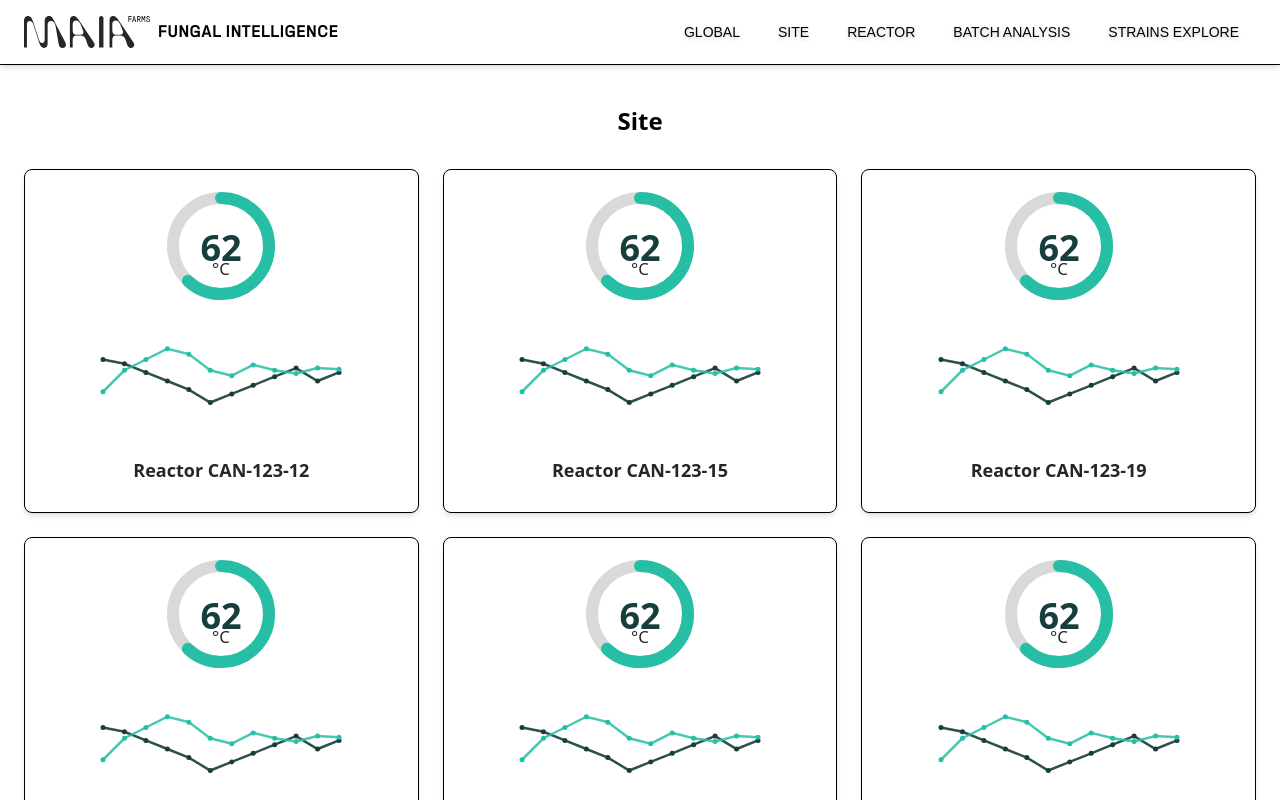
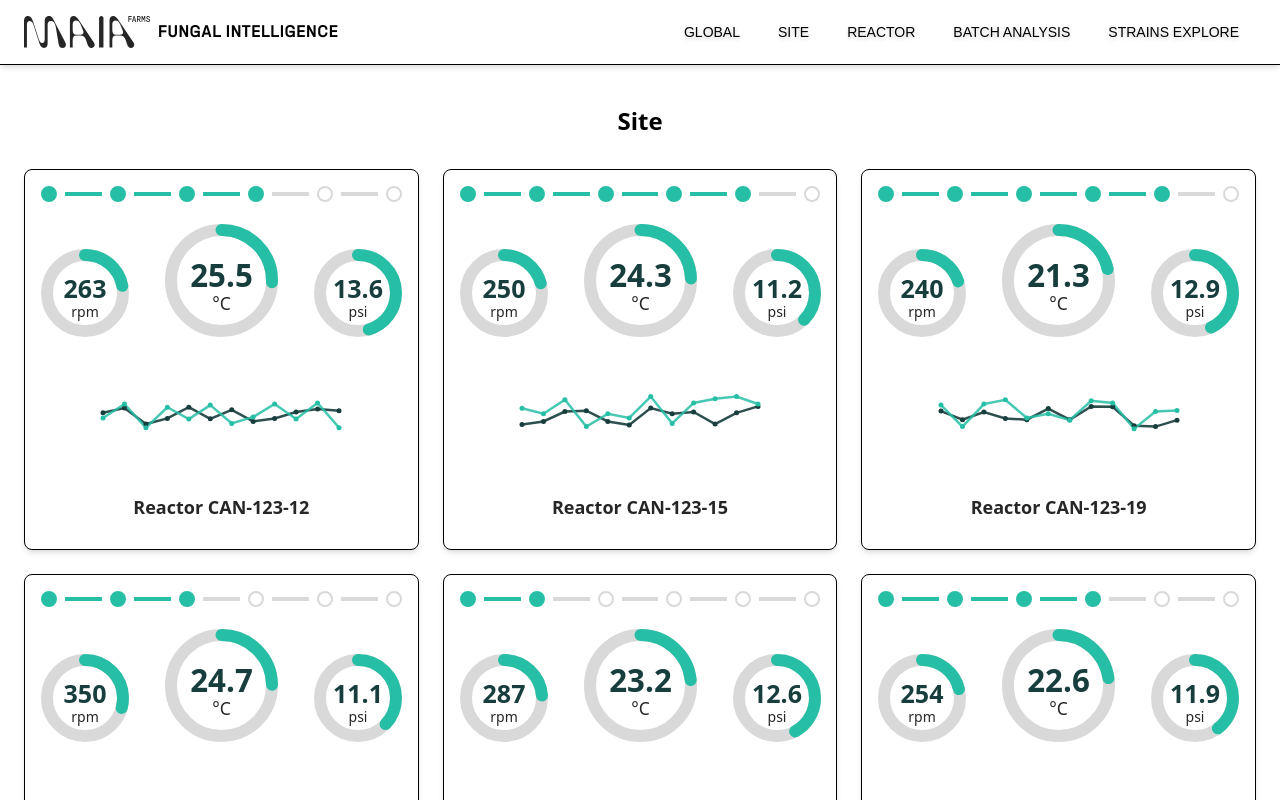
Before and after one commit to Maia-Farms/fungal-intelligence-platform, a React (Vite) app: page / in a window 1280 px wide. Shown: the top 800 px of the page. Built offline with nearby package versions, Linux system fonts and the light colour scheme; a web font is replaced by a local one.

Commit message:
Add progress bar to the cards Add mock data for the progress

```diff
--- a/package.json
+++ b/package.json
@@ -11,6 +11,7 @@
   },
   "dependencies": {
     "@tailwindcss/vite": "^4.1.11",
+    "clsx": "^2.1.1",
     "react": "^19.1.0",
     "react-dom": "^19.1.0",
     "react-router-dom": "^7.7.1"
--- a/src/components/LinePlotMock.tsx
+++ b/src/components/LinePlotMock.tsx
@@ -1,14 +1,12 @@
 import React from "react";
 
-type LinePlotMockProps = {
+interface LinePlotMockProps {
   width?: number;
   height?: number;
+  phData: number[];
+  doData: number[];
   className?: string;
-};
-
-const pHData = [6.8, 7.0, 7.1, 7.2, 7.15, 7.0, 6.95, 7.05, 7.00, 6.97, 7.02, 7.01];
-const doData = [95, 94, 92, 90, 88, 85, 87, 89, 91, 93, 90, 92];
-const timeLabels = [0, 10, 20, 30, 40, 50, 60, 70, 80, 90, 100, 110];
+}
 
 const chartPadding = 32;
 const chartWidth = 400;
@@ -19,10 +17,10 @@ function scale(value: number, [min, max]: [number, number], height: number) {
   return chartPadding + ((max - value) / (max - min)) * (height - 2 * chartPadding);
 }
 
-export default function LinePlotMock({ width = chartWidth, height = chartHeight, className = "" }: LinePlotMockProps) {
+export default function LinePlotMock({ width = chartWidth, height = chartHeight, className = "", phData, doData }: LinePlotMockProps) {
   // Build points for each series
-  const xStep = (width - 2 * chartPadding) / (pHData.length - 1);
-  const pHPoints = pHData.map((d, i) =>
+  const xStep = (width - 2 * chartPadding) / (phData.length - 1);
+  const pHPoints = phData.map((d, i) =>
     `${chartPadding + i * xStep},${scale(d, [6.5, 7.3], height)}`
   ).join(" ");
   const doPoints = doData.map((d, i) =>
@@ -52,7 +50,7 @@ export default function LinePlotMock({ width = chartWidth, height = chartHeight,
         {doData.map((d, i) => (
           <circle key={i} cx={chartPadding + i * xStep} cy={scale(d, [80, 100], height)} r={2.5} fill="#173D3C" />
         ))}
-        {pHData.map((d, i) => (
+        {phData.map((d, i) => (
           <circle key={i} cx={chartPadding + i * xStep} cy={scale(d, [6.5, 7.3], height)} r={2.5} fill="#26bfa6" />
         ))}
       </svg>
--- a/src/components/SVGGaugeMock.tsx
+++ b/src/components/SVGGaugeMock.tsx
@@ -58,13 +58,13 @@ const SVGGauge: React.FC<SVGGaugeProps> = ({
         {/* Value text */}
         <text
           x="50%"
-          y="54%"
+          y="48%"
           textAnchor="middle"
           alignmentBaseline="middle"
           className="font-halvar font-bold"
-          style={{ fontSize: size * 0.3, fill: "#173D3C" }}
+          style={{ fontSize: size * 0.25, fill: "#173D3C" }}
         >
-          {Math.round(value)}
+          {value}
         </text>
         {/* Units */}
         {units &&
--- a/src/components/StatCard.tsx
+++ b/src/components/StatCard.tsx
@@ -1,14 +1,27 @@
 import LinePlotMock from "./LinePlotMock";
+import { StepProgressBar } from "./StepProgressBar";
 import SVGGauge from "./SVGGaugeMock";
 
 interface StatCardProps {
     title: string;
+    temp: number;
+    rpm: number;
+    psi: number;
+    phData: number[];    // Array of pH values for the line plot
+    doData: number[];    // Array of DO (oxygen) values for the line plot
+    currentStage: number; // Optional current stage for StepProgressBar
     height?: number;
     className?: string;
 }
 
 export const StatCard: React.FC<StatCardProps> = ({
     title,
+    temp,
+    rpm,
+    psi,
+    phData,
+    doData,
+    currentStage,
     height = 240,
     className = "",
 }) => {
@@ -18,8 +31,22 @@ export const StatCard: React.FC<StatCardProps> = ({
             style={{ minHeight: height + 64 }}
         >
             <div className="flex-1">
-        <SVGGauge value={62} min={0} max={100} units="°C" />
-        <LinePlotMock width={300} height={150} className="mt-4" />
+                <StepProgressBar currentStage={currentStage} />
+              <div className="flex flex-row items-end justify-center gap-6">
+                {/* Left: Small dial for RPM */}
+                <div className="flex flex-col items-center">
+                    <SVGGauge value={rpm} min={0} max={1200} units="rpm" size={100} title="" />
+                </div>
+                {/* Center: Large temp dial */}
+                <div className="flex flex-col items-center">
+                    <SVGGauge value={temp} min={0} max={100} units="°C" size={125} title="" />
+                </div>
+                {/* Right: Small dial for PSI */}
+                <div className="flex flex-col items-center">
+                    <SVGGauge value={psi} min={0} max={30} units="psi" size={100} title="" />
+                </div>
+              </div>
+              <LinePlotMock width={300} height={150} className="mt-4" phData={phData} doData={doData} />
             </div>
             <div className="mb-2">
                 <h3 className="font-halvar text-lg font-semibold text-[#262626] mb-1 text-center">
--- /dev/null
+++ b/src/components/StepProgressBar.tsx
@@ -0,0 +1,62 @@
+import React from "react";
+import clsx from "clsx"; // (Optional, tailwind helper, or use string templates)
+
+const STAGES = [
+  "Recipe Created",
+  "Media Prepared",
+  "Inoculum Prepared",
+  "Inoculated",
+  "Fermentation Complete",
+  "Harvested",
+];
+
+interface StepProgressBarProps {
+  currentStage: number; // 0-based: 0="Recipe Created", 5="Harvested"
+  stages?: string[];    // Optional to override
+}
+
+export const StepProgressBar: React.FC<StepProgressBarProps> = ({
+  currentStage,
+  stages = STAGES,
+}) => (
+  <div className="w-full flex flex-col items-center pb-4">
+    {/* Step Dots and Connecting Bars */}
+    <div className="flex items-center w-full">
+      {stages.map((stage, idx) => (
+        <React.Fragment key={stage}>
+          {/* Dot */}
+          <div className="flex flex-col items-center">
+            <div
+              className={clsx(
+                "rounded-full w-4 h-4 border-2",
+                idx <= currentStage
+                  ? "bg-[#26bfa6] border-[#26bfa6]"
+                  : "bg-white border-[#D9D9D9]"
+              )}
+            />
+          </div>
+          {/* Connecting bar except after last dot */}
+          {idx < stages.length - 1 && (
+            <div
+              className={clsx(
+                "h-1 flex-1 mx-1 md:mx-2",
+                idx < currentStage
+                  ? "bg-[#26bfa6]"
+                  : "bg-[#D9D9D9]"
+              )}
+              style={{ minWidth: 20 }}
+            />
+          )}
+        </React.Fragment>
+      ))}
+    </div>
+    {/* Step Labels */}
+    {/* <div className="flex w-full justify-between mt-1">
+      {stages.map((stage, idx) => (
+        <div key={stage} className="w-1/6 text-xs text-center font-halvar" style={{minWidth: 60}}>
+          {stage}
+        </div>
+      ))}
+    </div> */}
+  </div>
+);
--- a/src/pages/Site.tsx
+++ b/src/pages/Site.tsx
@@ -2,18 +2,59 @@ import { useParams } from "react-router-dom";
 import { useEffect, useState } from "react";
 import { StatCard } from "../components/StatCard";
 
-const Site = () => {
+// Realistic random generators
+function randomTemp() {
+  return +(Math.random() * 5 + 21).toFixed(1);  // 21.0 - 26.0
+}
+function randomRpm() {
+  return +(Math.random() * 150 + 200).toFixed(0);  // 200 - 350
+}
+function randomPsi() {
+  return +(Math.random() * 4 + 10).toFixed(1);  // 10.0 - 14.0
+}
+function randomPh() {
+  return +(Math.random() * 0.3 + 6.8).toFixed(2); // 6.80 - 7.10
+}
+function randomDO() {
+  return +(Math.random() * 5 + 88).toFixed(1);   // 88 - 93
+}
+
+// Six reactors
+const reactorIds = [
+  "CAN-123-12", "CAN-123-15", "CAN-123-19",
+  "CAN-123-20", "CAN-123-21", "CAN-123-24"
+];
+
+const reactorStages = [3, 4, 4, 2, 1, 3]; // Example stages for each reactor
+
+function initialMetrics() {
+  return reactorIds.map(() => ({
+    temp: randomTemp(),
+    rpm: randomRpm(),
+    psi: randomPsi(),
+    phData: Array.from({ length: 12 }, randomPh),
+    doData: Array.from({ length: 12 }, randomDO),
+  }));
+}
+
+export default function Site() {
   const { id } = useParams<{ id: string }>();
-  const [siteData, setSiteData] = useState(null);
+  const [metrics, setMetrics] = useState(initialMetrics);
 
   useEffect(() => {
-    if (id) {
-      // Fetch data for this site
-      fetch(`/api/site/${id}`)
-        .then(res => res.json())
-        .then(setSiteData);
-    }
-  }, [id]);
+    const interval = setInterval(() => {
+      setMetrics(prevMetrics =>
+        prevMetrics.map(m => ({
+          temp: randomTemp(),
+          rpm: randomRpm(),
+          psi: randomPsi(),
+          phData: [...m.phData.slice(1), randomPh()], // Remove oldest, add new
+          doData: [...m.doData.slice(1), randomDO()],
+        }))
+      );
+    }, 5000);
+    return () => clearInterval(interval);
+  }, []);
 
   return (
     <div className="py-10 px-6 max-w-7xl mx-auto">
@@ -21,15 +62,19 @@ const Site = () => {
         Site {id}
       </h1>
       <div className="grid grid-cols-1 md:grid-cols-3 gap-6">
-        <StatCard title="Reactor CAN-123-12" />
-        <StatCard title="Reactor CAN-123-15" />
-        <StatCard title="Reactor CAN-123-19" />
-        <StatCard title="Reactor CAN-123-20" />
-        <StatCard title="Reactor CAN-123-21" />
-        <StatCard title="Reactor CAN-123-24" />
+        {reactorIds.map((reactor, i) => (
+          <StatCard
+            key={reactor}
+            title={`Reactor ${reactor}`}
+            temp={metrics[i].temp}
+            rpm={metrics[i].rpm}
+            psi={metrics[i].psi}
+            phData={metrics[i].phData}
+            doData={metrics[i].doData}
+            currentStage={reactorStages[i]}
+          />
+        ))}
       </div>
     </div>
   );
-};
-
-export default Site;
+}
```
Also changed, not shown: 1 other file (tests, documents, lock files or other folders). Lines whose indentation alone changed are shown as unchanged.
